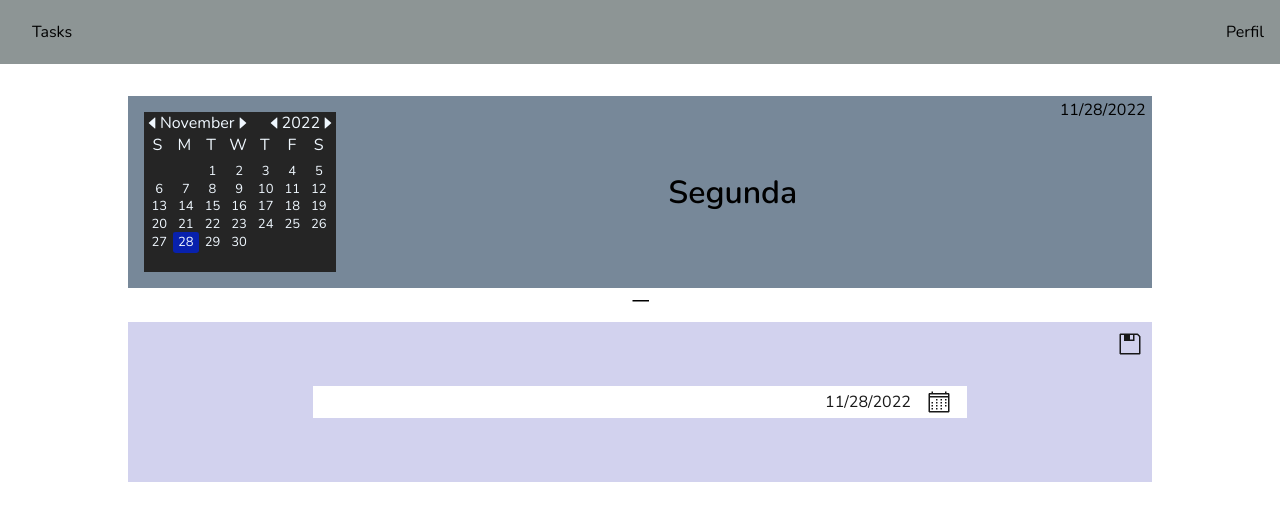
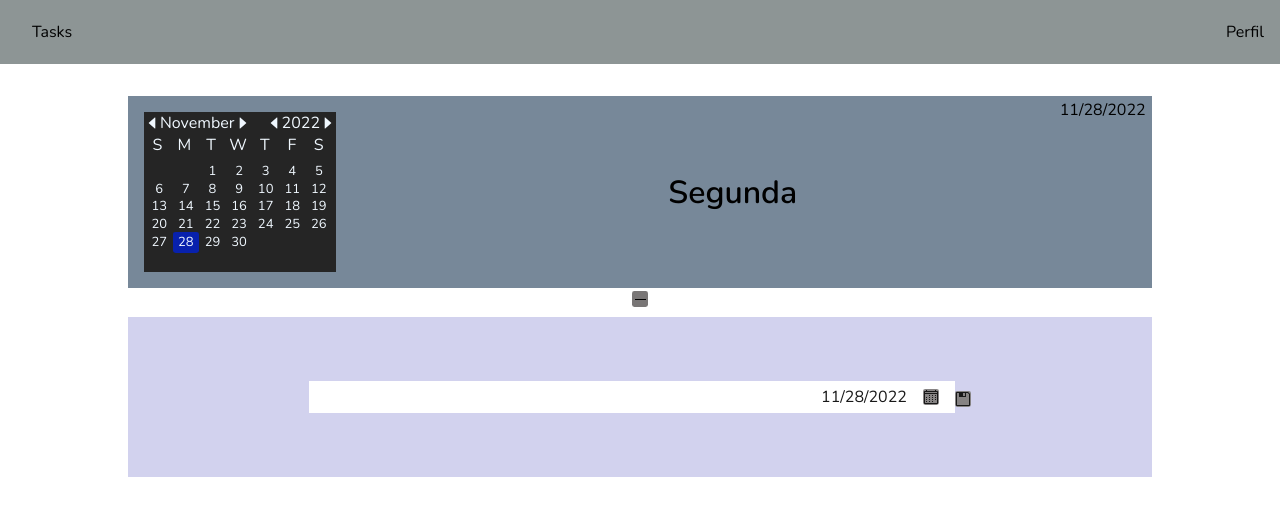
Before and after one commit to fabioVitorTavares/Takss, a React (Vite) app in the folder Tasks/: page / in a window 1280 px wide. Both pictures are taken after a click on the icon 640 px from the left and 300 px from the top of the page. Shown: the top 520 px of the page. Built offline with nearby package versions, Linux system fonts and the light colour scheme.

Commit message:
refatoring day6 14:54hrs

```diff
--- a/Tasks/src/Components/Schedule/index.tsx
+++ b/Tasks/src/Components/Schedule/index.tsx
@@ -139,9 +139,9 @@ export function Schedule() {
       }
       {
         addTask ?
-        <VscChromeMinimize className='btRemove' onClick={() => setAddTask(false)} />
+        <VscChromeMinimize className='bt btRemove' onClick={() => setAddTask(false)} />
         :
-        <VscAdd className='btAdd' onClick={() => setAddTask(true)} />
+        <VscAdd className='bt btAdd' onClick={() => setAddTask(true)} />
       }
       {
       addTask &&
--- a/Tasks/src/Components/Schedule/style.css
+++ b/Tasks/src/Components/Schedule/style.css
@@ -7,10 +7,10 @@
 }
 
 .btAdd, .btRemove, .btSave, .btSelectorDeadline {
-  position: relative;
-  right: 0;
-  width: 24px;
-  height: 24px;
+  width: 1em;
+  height: 1em;
+  margin-top: 0.2em;
+  background-color: var(--color-bt);
   border-radius: 15%;
 }
 
@@ -24,17 +24,7 @@
   margin: 1em;
 }
 
-.btAdd:hover {
-  background-color: #1912a7;
-  cursor: pointer;
-  fill: #ffffff;
-}
 
-.btRemove:hover {
-  background-color: #dd1717;
-  cursor: pointer;
-  fill: #ffffff;
-}
 
 .addTask {
   position: relative;
@@ -59,11 +49,7 @@
   }
 }
 
-.btSave {
-  margin: 1%;
-  position: absolute;
-  top: 0;
-}
+
 
 .inputs{
   display: flex;
@@ -77,6 +63,7 @@
 .inputDescriptionNewTask {
   width: 100%;
   padding-left: 1em;
+  border-radius: 2em;
 }
 
 .inputDeadlineNewTask{
```
